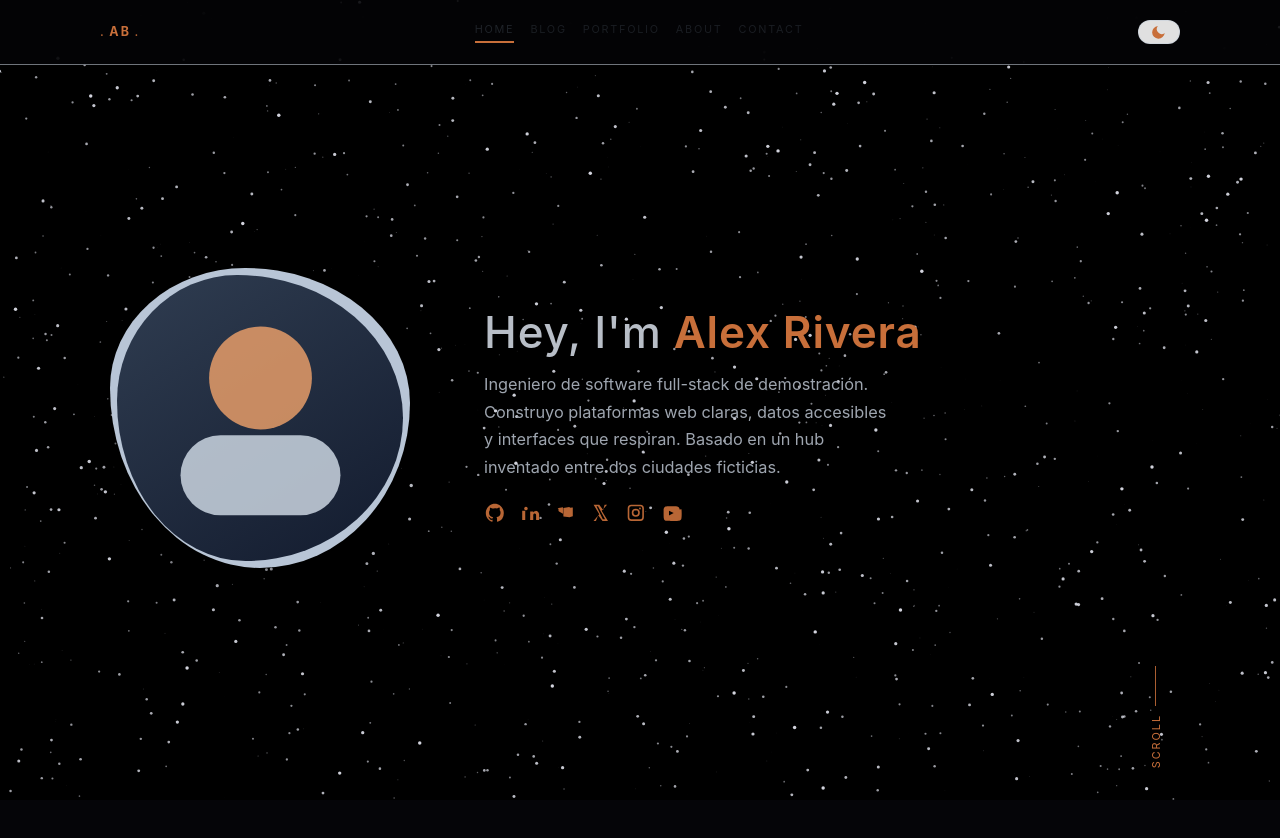
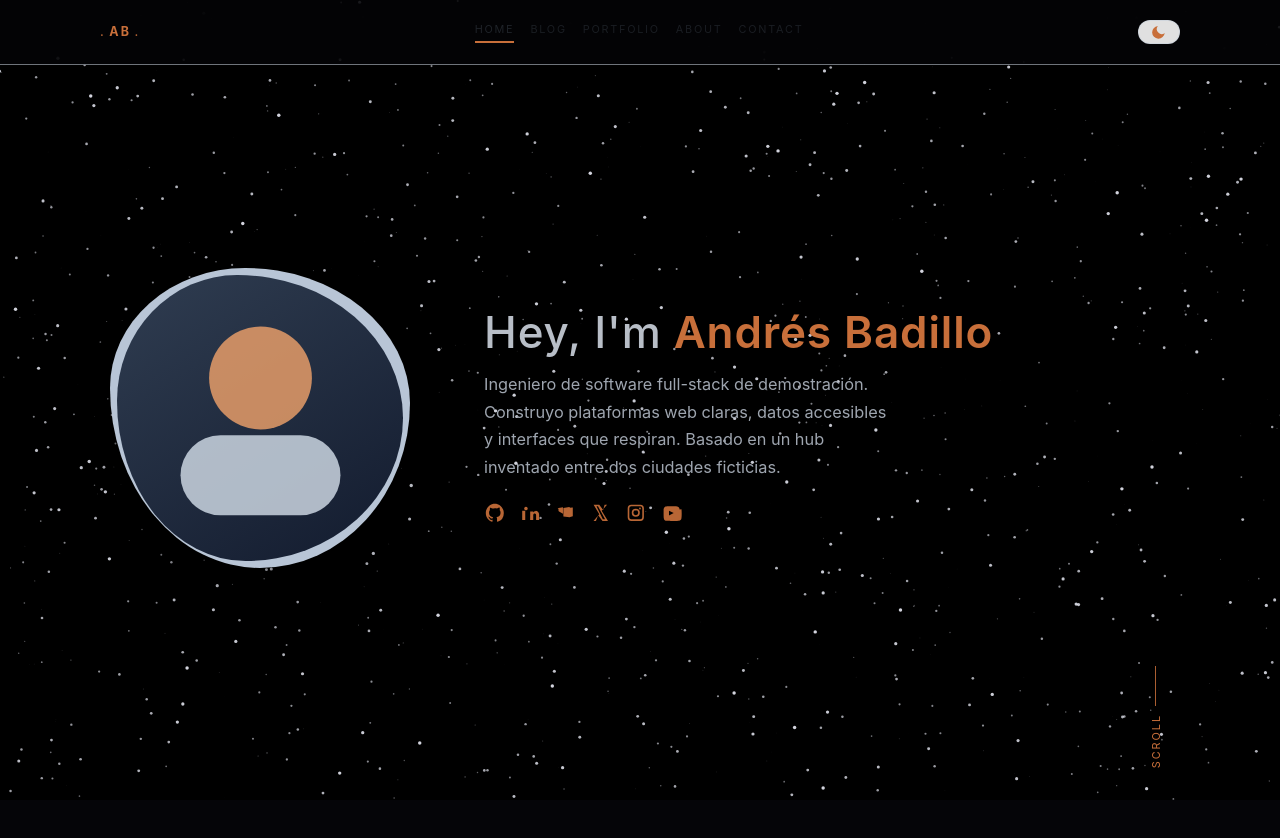
Before and after one commit to andresbadillo/andresbadillo.co, a React (Vite) app: page / in a window 1280 px wide. Shown: the top 838 px of the page. Built offline with nearby package versions, Linux system fonts and the light colour scheme.

Commit message:
Añadir nombre real

```diff
--- a/src/pages/Home/HomePage.tsx
+++ b/src/pages/Home/HomePage.tsx
@@ -139,7 +139,7 @@ export function HomePage() {
 
   return (
     <div className={styles.home}>
-      <Seo title="Home — Andres Badillo Demo" description="Home de portfolio minimalista con arte generativo." />
+      <Seo title="Home — Andres Badillo" description="Home de portfolio minimalista con arte generativo." />
       <div
         ref={heroTrackRef}
         className={clsx(styles.heroTrack, prefersReducedMotion && styles.heroTrackReduced)}
@@ -163,7 +163,7 @@ export function HomePage() {
             <div className={styles.intro}>
               <h1>
                 <span className={styles.greet}>Hey, I&apos;m</span>{" "}
-                <span className={styles.nameHighlight}>Alex Rivera</span>
+                <span className={styles.nameHighlight}>Andrés Badillo</span>
               </h1>
               <p className={styles.bio}>
                 Ingeniero de software full-stack de demostración. Construyo plataformas web claras, datos accesibles y
```
